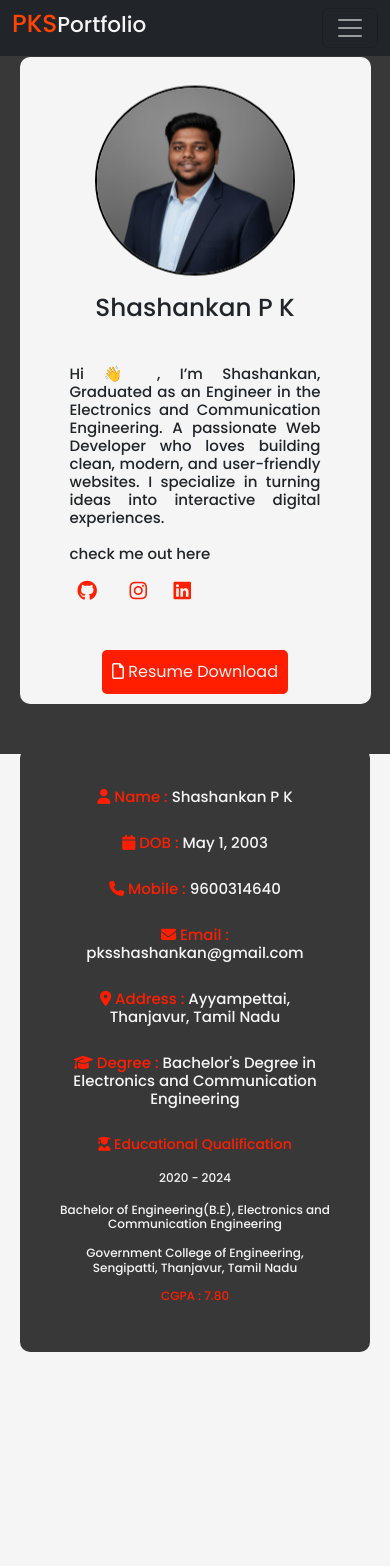
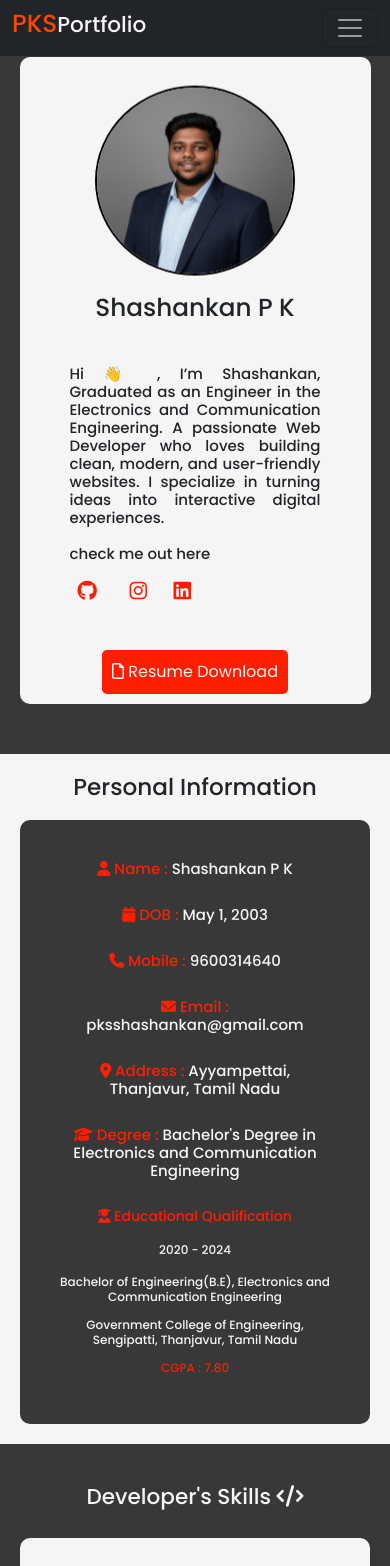
Before and after one commit to Shashankan-PKS/Shashankan-Portfolio, a React (Vite) app: page / in a window 390 px wide. Shown: the top 1566 px of the page. Built offline with nearby package versions, Linux system fonts and the light colour scheme.

Commit message:
updated css files

```diff
--- a/src/personalInfo/Info.css
+++ b/src/personalInfo/Info.css
@@ -8,7 +8,7 @@
     display: flex;
     align-items: center;
     justify-content: center;
-    height: 45vh;
+    height: fit-content;
 }
 .infocontainer{
     background-color: rgb(56, 56, 56);
@@ -33,14 +33,11 @@
     color: rgb(255, 30, 0);
 }
 @media (max-width:678px){
-    .info{
-        height: 100vh;
-    }
     .information{
         grid-template-columns: repeat(1, 1fr);
     }
     .infocontainer{
-        margin-top: 100px;
+        margin-top: 10px;
     }
     .information h5{
         padding: 10px;
```
